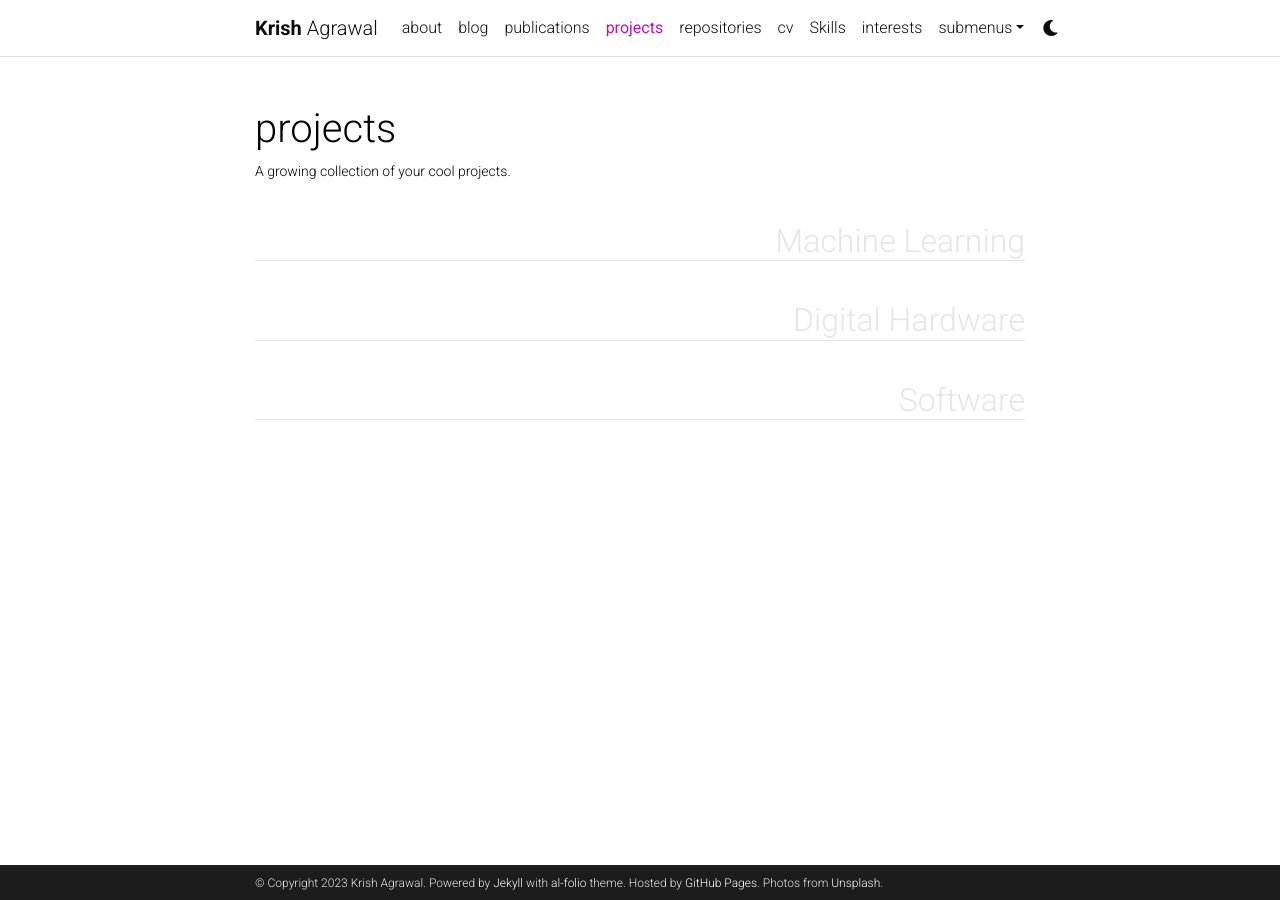
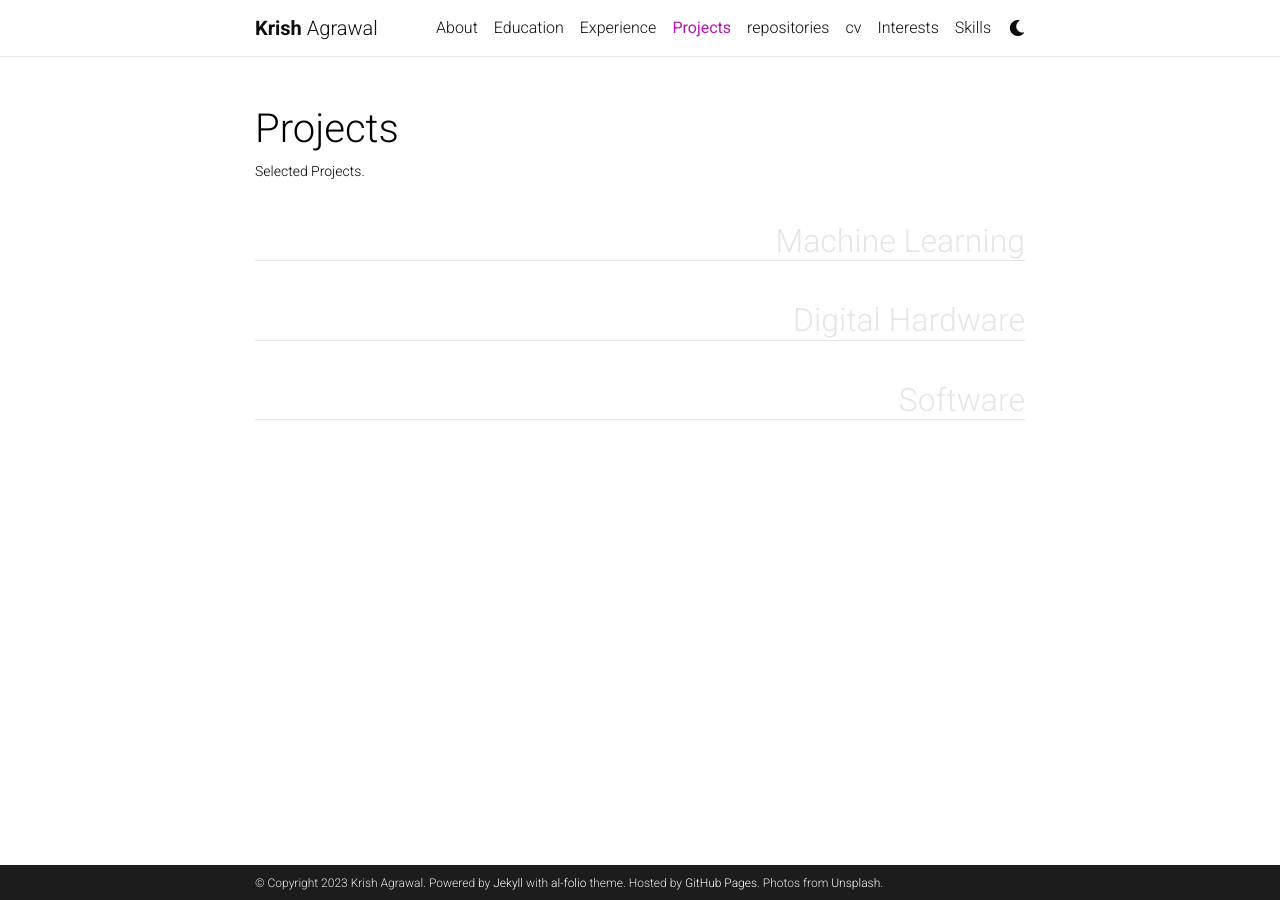
Before and after one commit to krishagrawal112/krishagrawal112.github.io, a Jekyll site: the page built from _pages/projects.md, in a window 1280 px wide. Built offline with Jekyll 4.4.1, drawn with Linux system fonts in a browser that asks for light colours; full-size pictures stand in for the smaller copies a plugin makes; comment, search, counter and statistics services are not loaded; a style sheet for code colours, icons or effects is not loaded.

Commit message:
Changing headers

```diff
--- a/_includes/header.html
+++ b/_includes/header.html
@@ -53,13 +53,13 @@
               </li>
               {% if site.blog_nav_title %}
               <!-- Blog -->
-              <li class="nav-item {% if page.url contains 'blog' %}active{% endif %}">
+              <!-- <li class="nav-item {% if page.url contains 'blog' %}active{% endif %}">
                 <a class="nav-link" href="{{ '/blog/' | relative_url }}">{{ site.blog_nav_title }}
                   {%- if page.url contains 'blog' -%}
                   <span class="sr-only">(current)</span>
                   {%- endif -%}
                 </a>
-              </li>
+              </li> -->
               {%- endif %}
 
               <!-- Other pages -->
--- a/_pages/projects.md
+++ b/_pages/projects.md
@@ -1,10 +1,10 @@
 ---
 layout: page
-title: projects
-permalink: /projects/
-description: A growing collection of your cool projects.
+title: Projects
+permalink: /Projects/
+description: Selected Projects.
 nav: true
-nav_order: 2
+nav_order: 3
 display_categories: [Machine Learning, Digital Hardware, Software]
 horizontal: false
 ---
```
Also changed, not shown: _pages/about.md (+1 -1 lines), _pages/dropdown.md (+2 -2 lines), _pages/education.md (added, +8 -0 lines), _pages/experience.md (added, +8 -0 lines), _pages/interests.md (renamed from _pages/teaching.md, +2 -2 lines), _pages/publications.md (+2 -2 lines).
